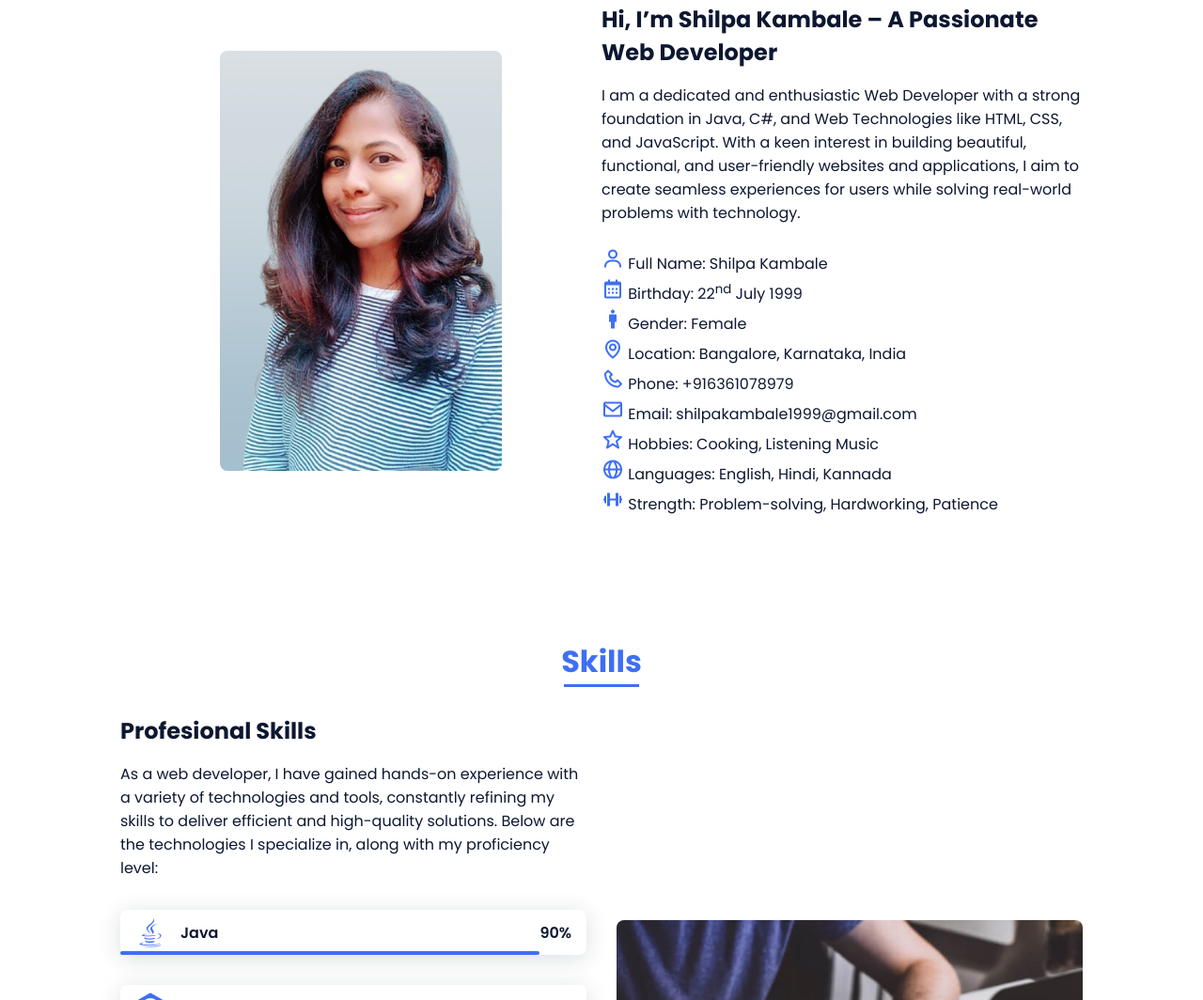
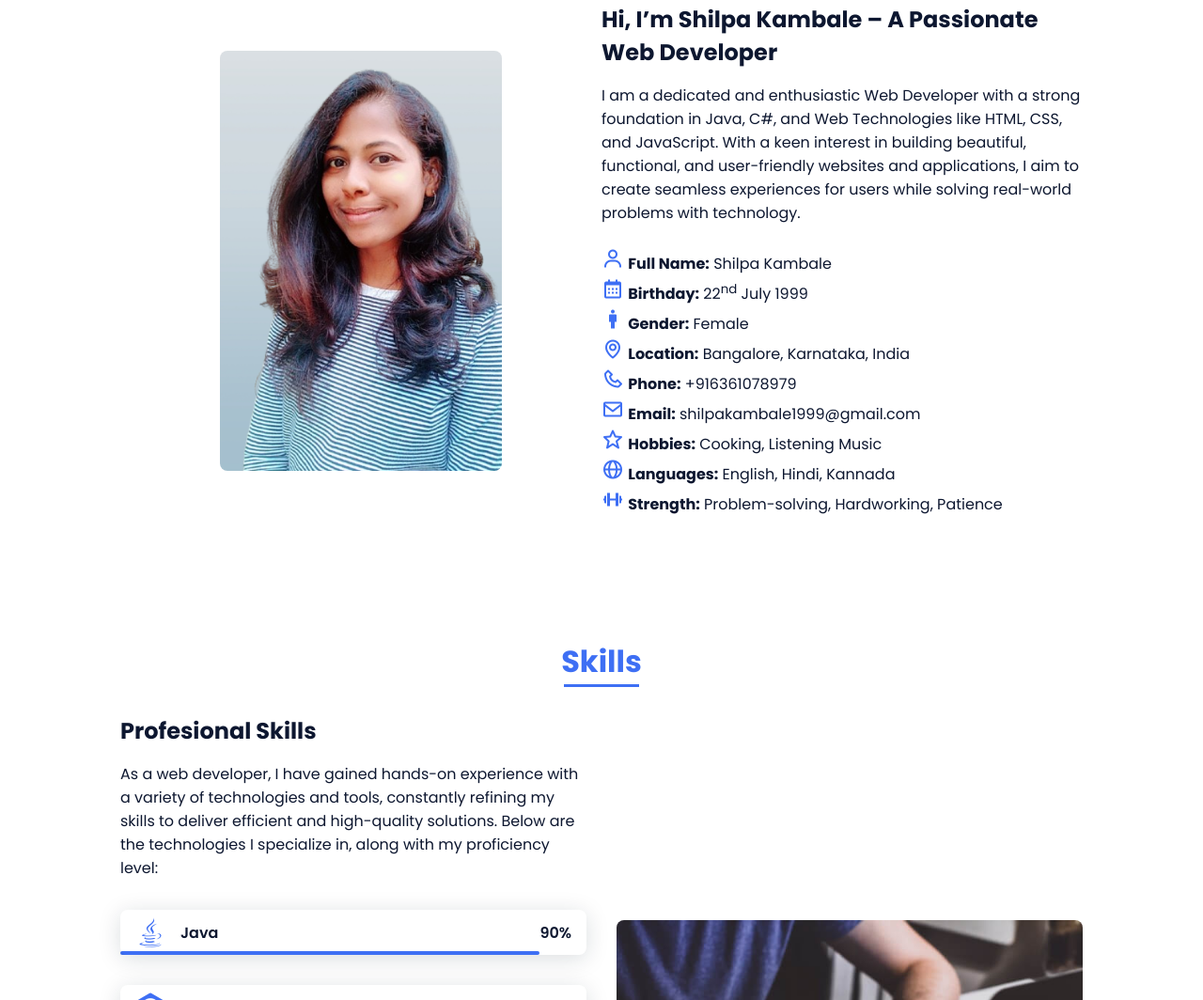
Before and after one commit to Shilpask123/Portfolio, a plain HTML site: page index.html in a window 1280 px wide. Shown: the part 880-1944 px from the top of the page at 94% size. Drawn offline with nearby package versions, Linux system fonts and the light colour scheme.

Commit message:
Update index.html

```diff
--- a/index.html
+++ b/index.html
@@ -86,15 +86,15 @@
                             I am a dedicated and enthusiastic Web Developer with a strong foundation in Java, C#, and Web Technologies like HTML, CSS, and JavaScript. With a keen interest in building beautiful, functional, and user-friendly websites and applications, I aim to create seamless experiences for users while solving real-world problems with technology.
                             <br><br>
                             <div class="about__prfl" style="text-align: left;">
-                            <div><i class='bx bx-user about__social-icon'></i> Full Name: Shilpa Kambale</div>
-                            <div><i class='bx bx-calendar about__social-icon'></i> Birthday: 22<sup>nd</sup> July 1999</div>
-                            <div><i class='bx bx-male about__social-icon'></i> Gender: Female</div>
-                            <div><i class='bx bx-map about__social-icon'></i> Location: Bangalore, Karnataka, India</div>
-                            <div><i class='bx bx-phone about__social-icon'></i> Phone: +916361078979</div>
-                            <div><i class='bx bx-envelope about__social-icon'></i> Email: shilpakambale1999@gmail.com</div>
-                            <div><i class='bx bx-star about__social-icon'></i> Hobbies: Cooking, Listening Music</div>
-                            <div><i class='bx bx-globe about__social-icon'></i> Languages: English, Hindi, Kannada</div>
-                            <div><i class='bx bx-dumbbell about__social-icon'></i> Strength: Problem-solving, Hardworking, Patience</div>
+                            <div><i class='bx bx-user about__social-icon'></i> <b>Full Name:</b> Shilpa Kambale</div>
+                            <div><i class='bx bx-calendar about__social-icon'></i> <b>Birthday:</b> 22<sup>nd</sup> July 1999</div>
+                            <div><i class='bx bx-male about__social-icon'></i> <b>Gender:</b> Female</div>
+                            <div><i class='bx bx-map about__social-icon'></i> <b>Location:</b> Bangalore, Karnataka, India</div>
+                            <div><i class='bx bx-phone about__social-icon'></i> <b>Phone:</b> +916361078979</div>
+                            <div><i class='bx bx-envelope about__social-icon'></i> <b> Email:</b> shilpakambale1999@gmail.com</div>
+                            <div><i class='bx bx-star about__social-icon'></i> <b>Hobbies:</b> Cooking, Listening Music</div>
+                            <div><i class='bx bx-globe about__social-icon'></i> <b>Languages:</b> English, Hindi, Kannada</div>
+                            <div><i class='bx bx-dumbbell about__social-icon'></i> <b>Strength:</b> Problem-solving, Hardworking, Patience</div>
                             </div>
                         </p>
                     </div>
```
